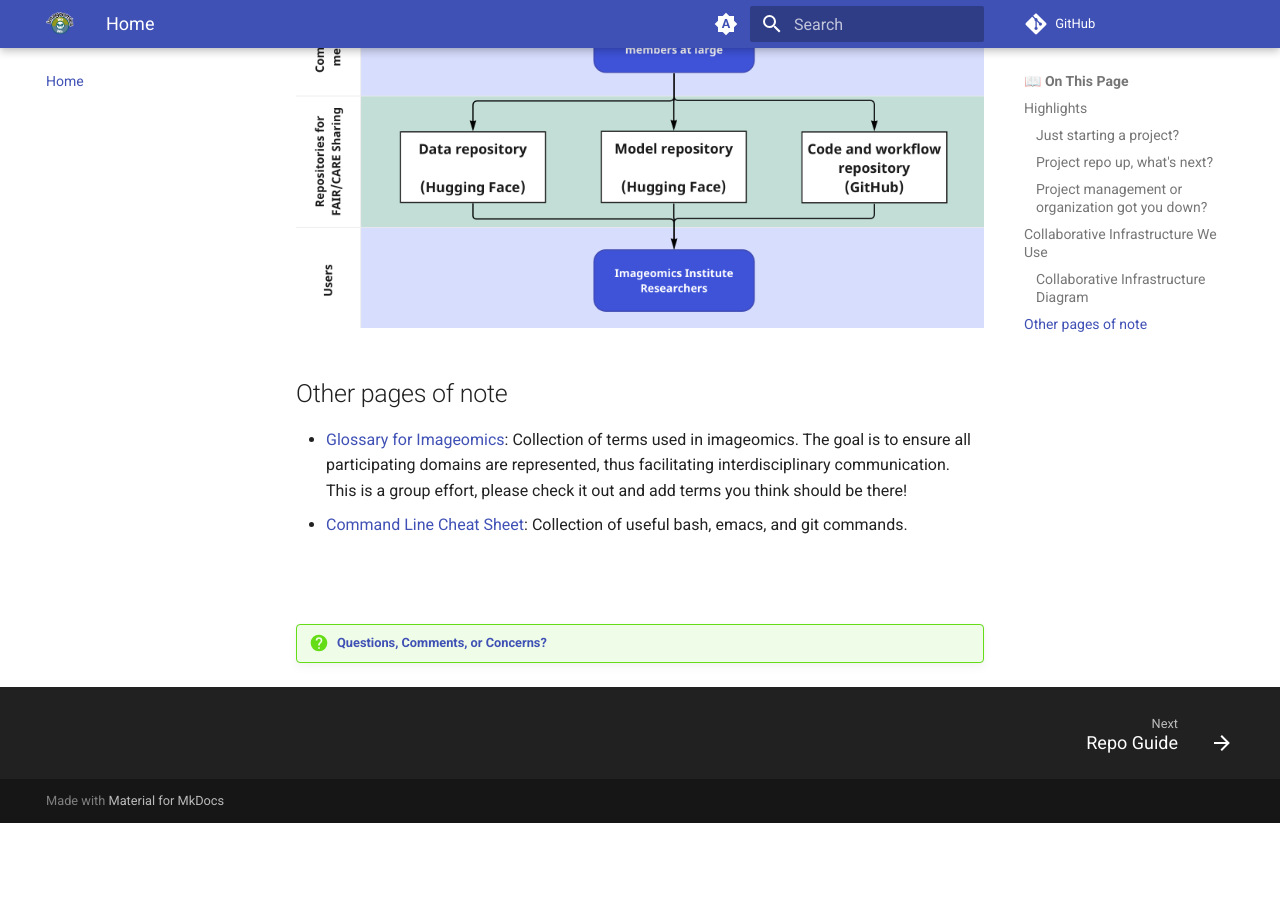
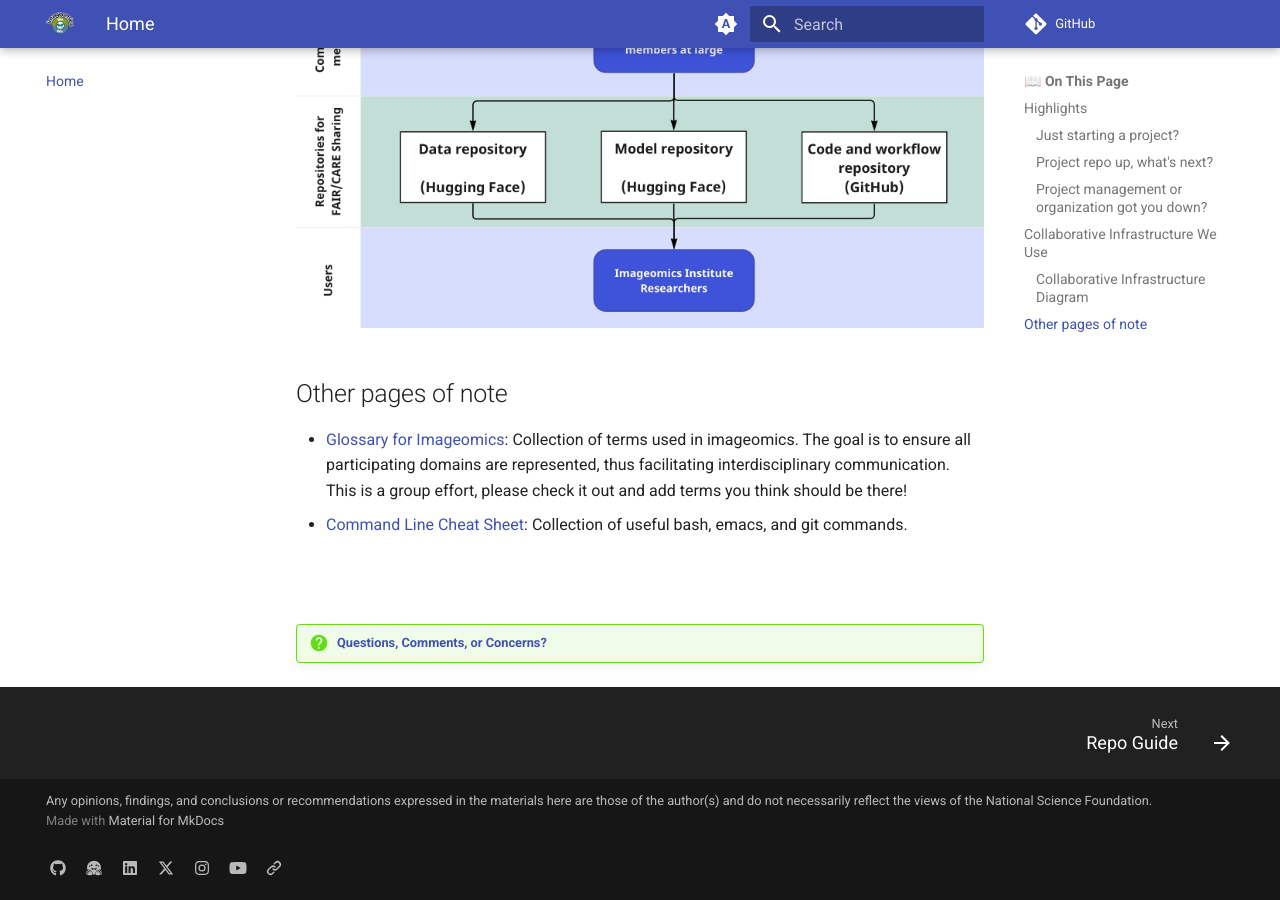
Before and after one commit to akashgunjegaon/Collaborative-distributed-science-guide, an MkDocs documentation site: the page built from docs/index.md, in a window 1280 px wide and 900 px high, scrolled down 1977 px. Built offline with MkDocs 1.6.1 and Material for MkDocs 9.7.7, drawn with Linux system fonts in a browser that asks for light colours; comment, search, counter and statistics services are not loaded; before the commit the page ends 2800 px from its top, so only the background shows below that.

Commit message:
Add NSF disclaimer and links to site footer

```diff
--- a/mkdocs.yaml
+++ b/mkdocs.yaml
@@ -36,6 +36,27 @@ theme:
     - content.code.copy
     - navigation.footer
     - navigation.tabs
+
+extra:
+  social:
+    - icon: fontawesome/brands/github
+      link: https://github.com/Imageomics
+    - icon: simple/huggingface
+      link: https://huggingface.co/imageomics
+    - icon: fontawesome/brands/linkedin
+      link: https://www.linkedin.com/company/imageomics-institute
+    - icon: fontawesome/brands/x-twitter
+      link: https://twitter.com/imageomics
+    - icon: fontawesome/brands/instagram
+      link: https://www.instagram.com/imageomics/
+    - icon: fontawesome/brands/youtube
+      link: https://www.youtube.com/@ImageomicsInstitute/videos
+    - icon: octicons/link-16
+      link: https://imageomics.org
+
+copyright: >
+  Any opinions, findings, and conclusions or recommendations expressed in the materials here are those of the author(s) and do not necessarily reflect the views of the National Science Foundation.
+
 
 plugins:
   - glightbox
```
